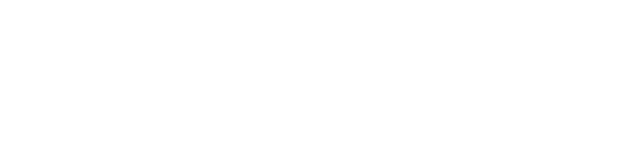
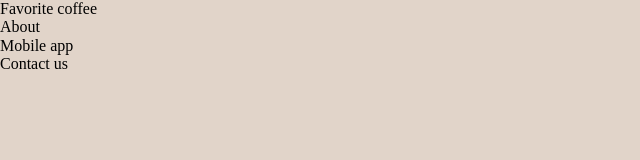
Before and after one commit to nadyavalin/rs-school-tasks, a plain HTML site: page coffee-house/index.html in a window 1280 px wide. Shown: the whole page, without its empty margins (0-640 px from the left). Drawn offline with Linux system fonts and the light colour scheme.

Commit message:
feat: add images to folders, add some semantic tags, add background-color

```diff
--- a/coffee-house/assets/css/index.css
+++ b/coffee-house/assets/css/index.css
@@ -0,0 +1,9 @@
+* {
+    margin: 0;
+    padding: 0;
+    box-sizing: border-box;
+}
+
+body {
+    background-color: #E1D4C9;
+}
--- a/coffee-house/index.html
+++ b/coffee-house/index.html
@@ -8,6 +8,31 @@
     <title>Coffee House</title>
 </head>
 <body>
+    <header class="header">
+        <div class="logo">
+
+        </div>
+        <nav>
+            <ul>
+                <li>Favorite coffee</li>
+                <li>About</li>
+                <li>Mobile app</li>
+                <li>Contact us</li>
+            </ul>
+        </nav>
+        <div class="menu">
+
+        </div>
+    </header>
+
+    <main class="main">
+
+    </main>
+
+    <footer class="footer">
+
+    </footer>
+
     <script src="assets/js/index.js"></script>
 </body>
 </html>
```
Also changed, not shown: coffee-house/assets/img/index-page/coffee-slider-1.png (added), coffee-house/assets/img/index-page/container.jpg (added), coffee-house/assets/img/index-page/image-1.jpg (added), coffee-house/assets/img/index-page/image-2.jpg (added), coffee-house/assets/img/index-page/image-3.jpg (added), coffee-house/assets/img/index-page/image-4.jpg (added), coffee-house/assets/img/index-page/mobile-screens.png (added), coffee-house/assets/img/menu-page/coffee-with-cognac-8.jpg (added), coffee-house/assets/img/menu-page/espresso-5.jpg (added), coffee-house/assets/img/menu-page/honey-raf-3.jpg (added), coffee-house/assets/img/menu-page/ice-cappuccino-4.jpg (added), coffee-house/assets/img/menu-page/irish-coffee-1.jpg (added), coffee-house/assets/img/menu-page/kahlua-coffee-2.jpg (added), coffee-house/assets/img/menu-page/latte-6.jpg (added), 1 more files.
